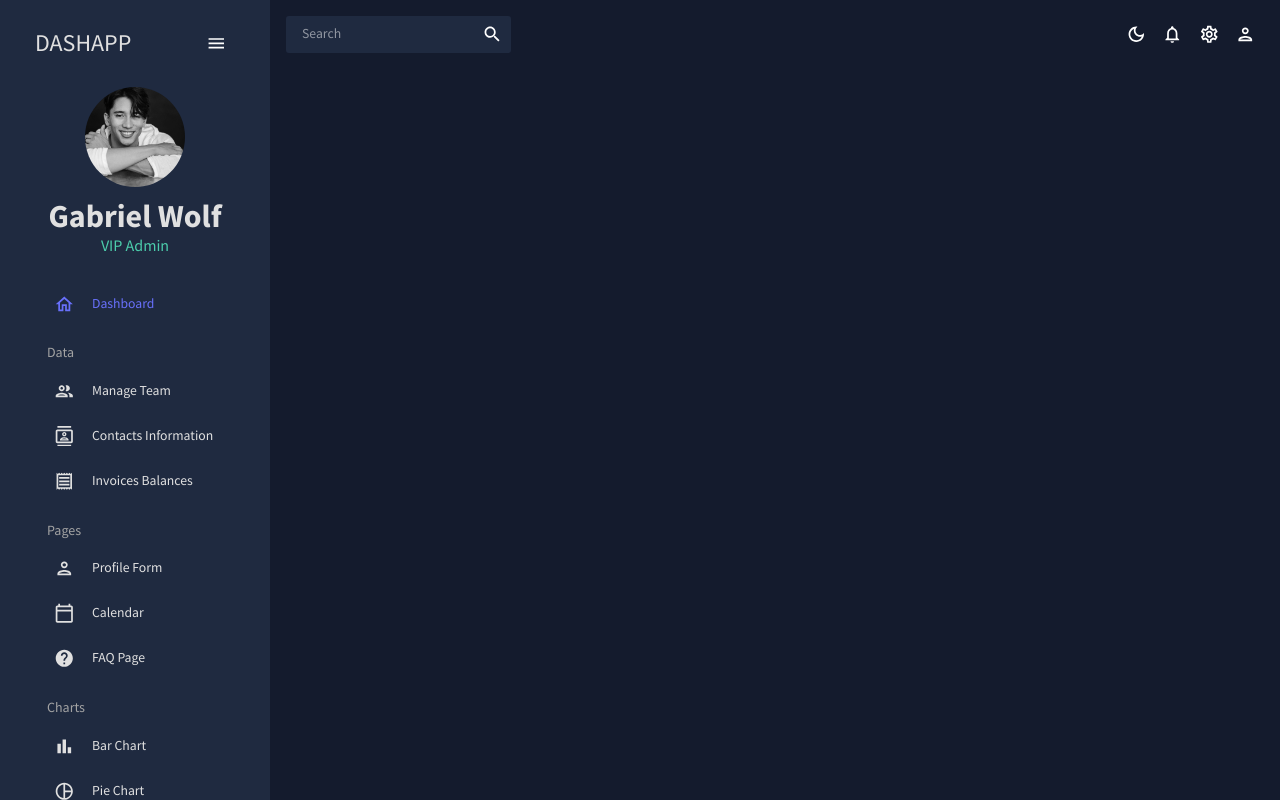
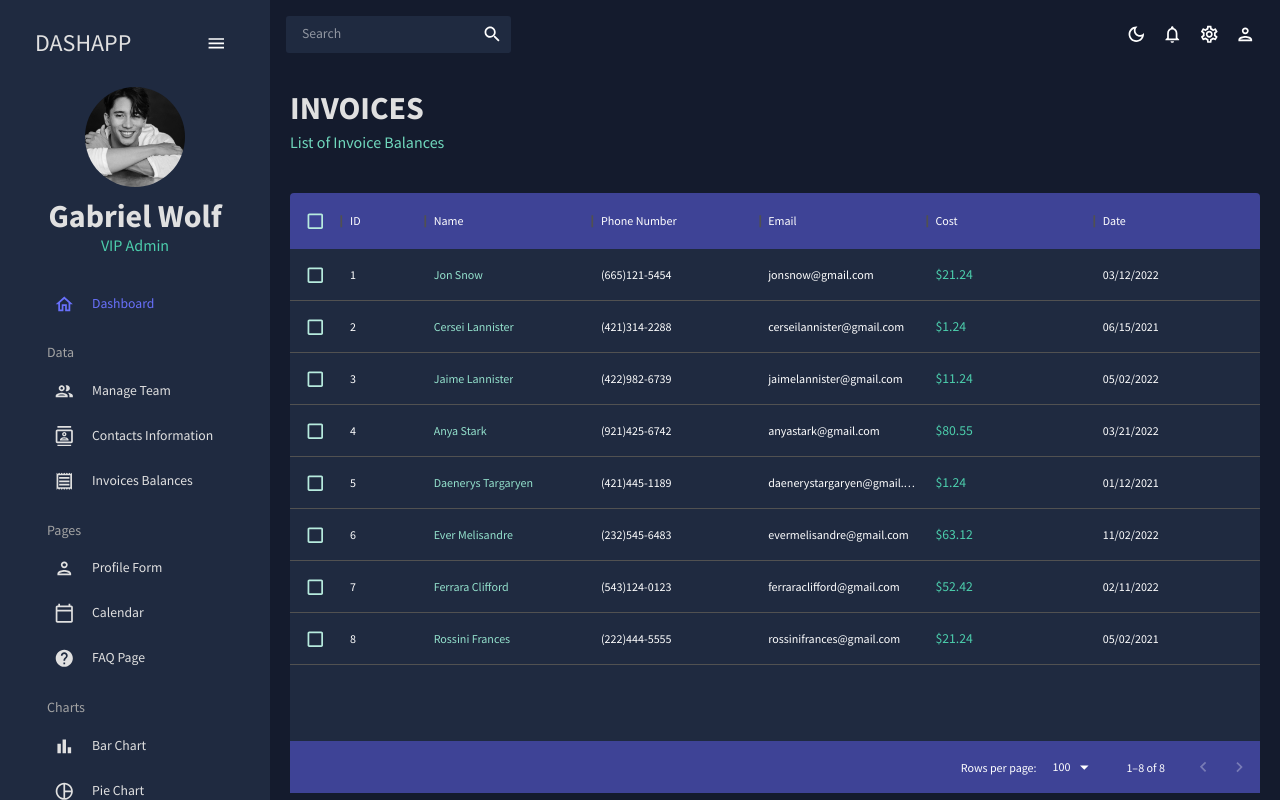
Before and after one commit to gwolf97/dashboard-project, a React (Create React App) app: page /invoices in a window 1280 px wide. Built offline with nearby package versions, Linux system fonts and the light colour scheme; the HTML template or start-up script is replaced by a standard one.

Commit message:
Invoices page

```diff
--- a/src/App.js
+++ b/src/App.js
@@ -5,7 +5,7 @@
 import Dashboard from "./scenes/dashboard";
 import { Route, Routes } from "react-router-dom";
 import Team from "./scenes/team/index";
-//import Invoices from "./scenes/invoices";
+import Invoices from "./scenes/invoices";
 import Contacts from "./scenes/contacts";
 //import Form from "./scenes/form";
 //import Line from "./scenes/line";
@@ -32,8 +32,8 @@
               <Route path="/" element={<Dashboard/>} />
               <Route path="/team" element={<Team/>} />
               <Route path="/contacts" element={<Contacts/>} />
-    {/*           <Route path="/invoices" element={<Invoices/>} />
-              <Route path="/form" element={<Form/>} />
+              <Route path="/invoices" element={<Invoices/>} />
+     {/*           <Route path="/form" element={<Form/>} />
               <Route path="/bar" element={<Bar/>} />
               <Route path="/pie" element={<Pie/>} />
               <Route path="/line" element={<Line/>} />
--- /dev/null
+++ b/src/scenes/invoices/index.jsx
@@ -0,0 +1,86 @@
+import { Box, Typography, useTheme } from "@mui/material";
+import { DataGrid } from "@mui/x-data-grid";
+import { tokens } from "../../theme";
+import { mockDataInvoices } from "../../data/mockData";
+import Header from "../../components/Header";
+
+const Invoices = () => {
+  const theme = useTheme();
+  const colors = tokens(theme.palette.mode);
+  const columns = [
+    { field: "id", headerName: "ID", flex: 0.5 },
+    {
+      field: "name",
+      headerName: "Name",
+      flex: 1,
+      cellClassName: "name-column--cell",
+    },
+    {
+      field: "phone",
+      headerName: "Phone Number",
+      flex: 1,
+    },
+    {
+      field: "email",
+      headerName: "Email",
+      flex: 1,
+    },
+    {
+      field: "cost",
+      headerName: "Cost",
+      flex: 1,
+      renderCell: (params) => (
+        <Typography color={colors.greenAccent[500]} >
+            ${params.row.cost}
+        </Typography>
+      )
+    },
+    {
+      field: "date",
+      headerName: "Date",
+      flex: 1,
+    },
+  ];
+
+  return (
+    <Box m="20px">
+      <Header title="INVOICES" subtitle="List of Invoice Balances" />
+      <Box
+        m="40px 0 0 0"
+        height="75vh"
+        sx={{
+          "& .MuiDataGrid-root": {
+            border: "none",
+          },
+          "& .MuiDataGrid-cell": {
+            borderBottom: "none",
+          },
+          "& .name-column--cell": {
+            color: colors.greenAccent[300],
+          },
+          "& .MuiDataGrid-columnHeaders": {
+            backgroundColor: colors.blueAccent[700],
+            borderBottom: "none",
+          },
+          "& .MuiDataGrid-virtualScroller": {
+            backgroundColor: colors.primary[400],
+          },
+          "& .MuiDataGrid-footerContainer": {
+            borderTop: "none",
+            backgroundColor: colors.blueAccent[700],
+          },
+          "& .MuiCheckbox-root": {
+            color: `${colors.greenAccent[200]} !important`,
+          }
+        }}
+      >
+        <DataGrid
+            checkboxSelection
+            rows={mockDataInvoices}
+            columns={columns}
+             />
+      </Box>
+    </Box>
+  );
+};
+export default Invoices
```
